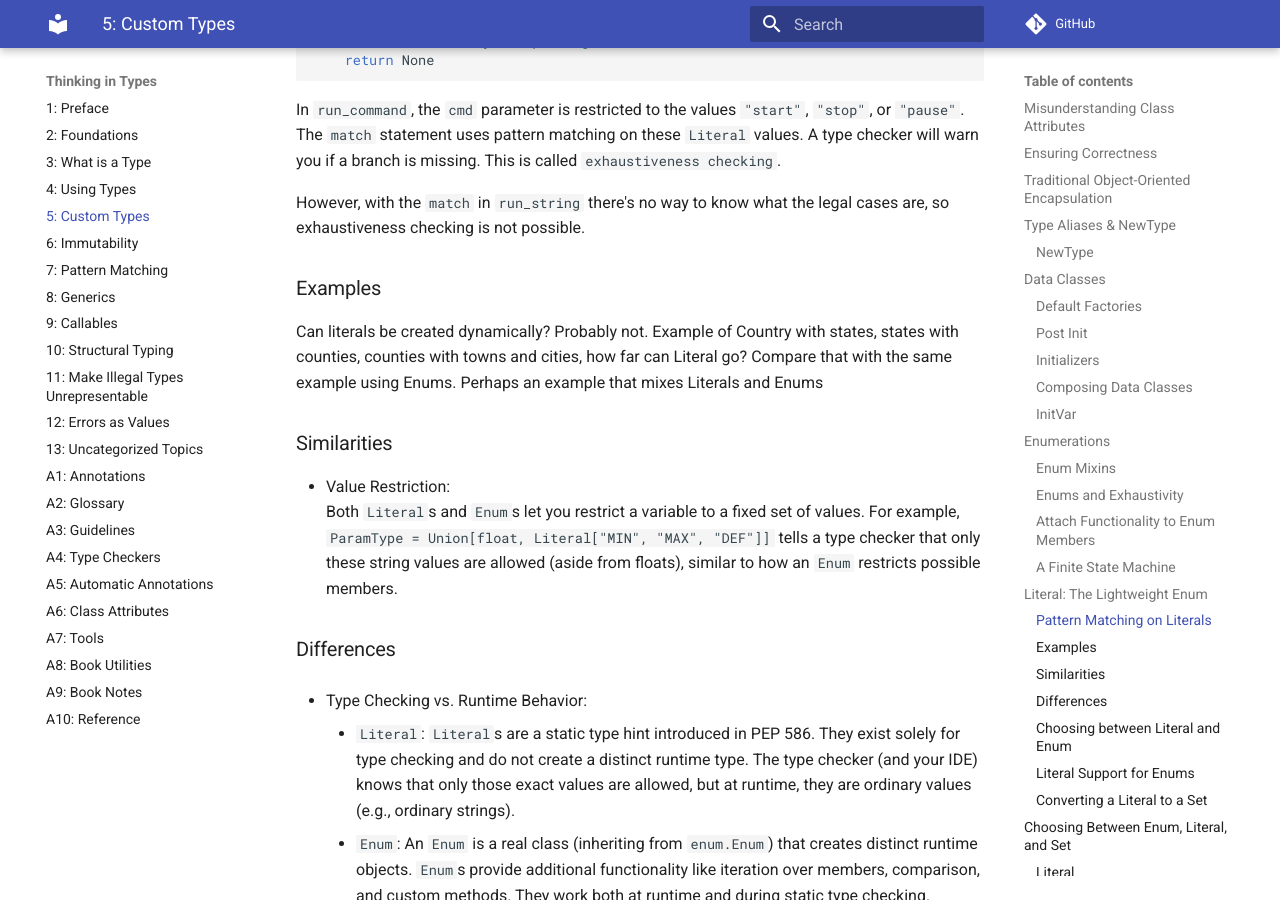
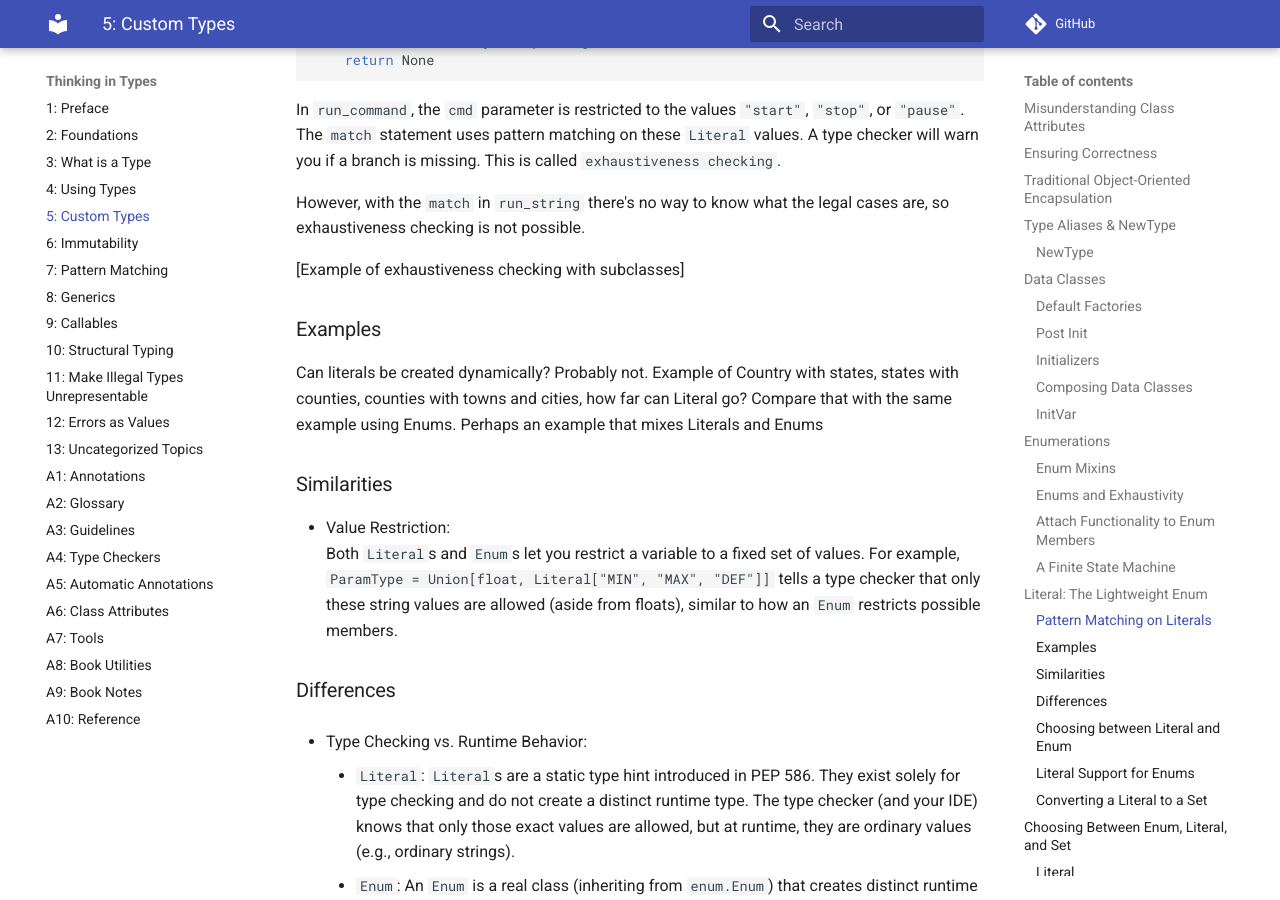
Before and after one commit to ThinkingInTypes/ThinkingInTypes.github.io, an MkDocs documentation site: the page built from Chapters/C05_Custom_Types.md, in a window 1280 px wide and 900 px high, scrolled down 24349 px. Built offline with MkDocs 1.6.1 and Material for MkDocs 9.7.7, drawn with Linux system fonts in a browser that asks for light colours; comment, search, counter and statistics services are not loaded.

Commit message:
Update C05_Custom_Types.md

```diff
--- a/Chapters/C05_Custom_Types.md
+++ b/Chapters/C05_Custom_Types.md
@@ -1236,6 +1236,8 @@ This is called `exhaustiveness checking`.
 
 However, with the `match` in `run_string` there's no way to know what the legal cases are, so exhaustiveness checking is not possible.
 
+[Example of exhaustiveness checking with subclasses]
+
 ### Examples
 
 Can literals be created dynamically?
```
